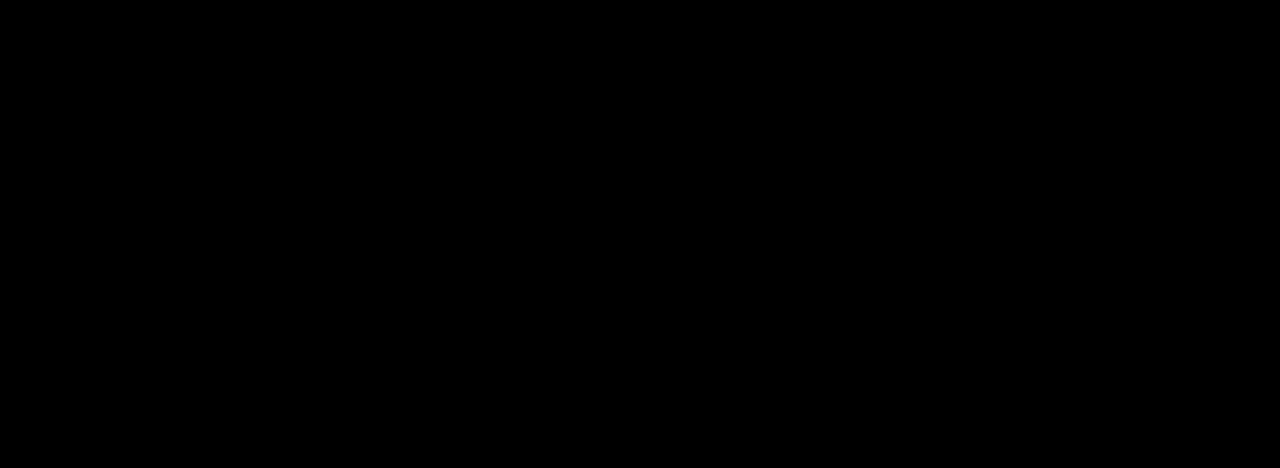
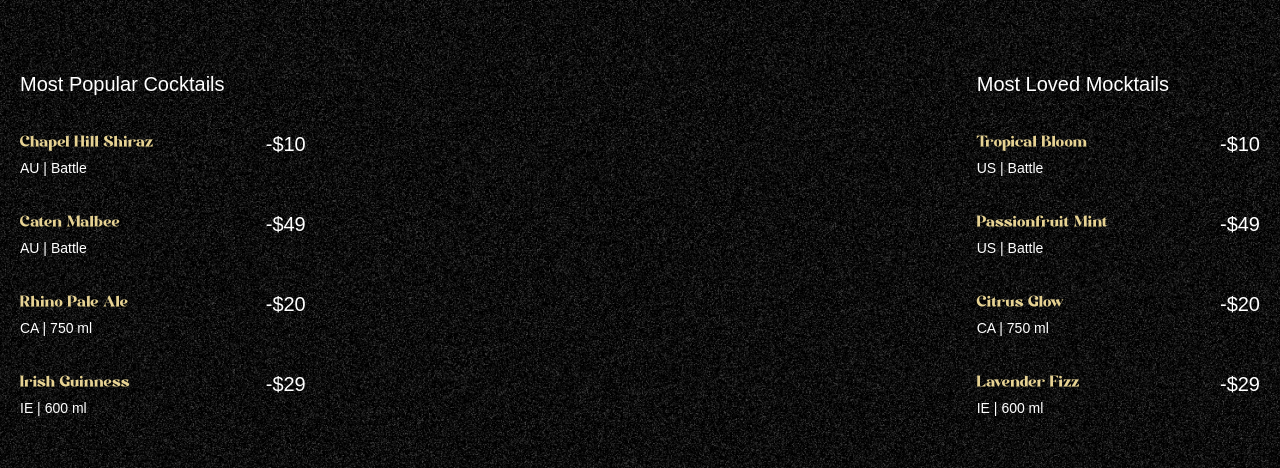
Before and after one commit to ola144/gsap_landing_page, a React (Vite) app: page / in a window 1280 px wide. Shown: the part 890-1358 px from the top of the page. Built offline with nearby package versions, Linux system fonts and the light colour scheme; a web font is replaced by a local one.

Commit message:
Implemnt cocktails section

```diff
--- a/src/App.jsx
+++ b/src/App.jsx
@@ -3,6 +3,7 @@
 
 import Navbar from "./components/Navbar.jsx";
 import Hero from "./components/Hero.jsx";
+import Cocktails from "./components/Cocktails.jsx";
 
 gsap.registerPlugin(ScrollTrigger, SplitText);
 
@@ -11,8 +12,8 @@
     <main>
       <Navbar />
       <Hero />
-      {/* <Cocktails />
-	 <About />
+      <Cocktails />
+      {/*<About />
 	 <Art />
 	 <Menu />
 	 <Contact /> */}
--- /dev/null
+++ b/src/components/Cocktails.jsx
@@ -0,0 +1,72 @@
+import React from "react";
+import { cocktailLists, mockTailLists } from "../../constants";
+import { useGSAP } from "@gsap/react";
+import gsap from "gsap";
+
+const Cocktails = () => {
+  useGSAP(() => {
+    const parallaxTimeline = gsap.timeline({
+      scrollTrigger: {
+        trigger: "cocktails",
+        start: "top 30%",
+        end: "bottom 80%",
+        scrub: true,
+      },
+    });
+
+    parallaxTimeline.from("#c-left-leaf", { x: -100, y: 100, duration: 1 });
+    parallaxTimeline.from(
+      "#c-right-leaf",
+      { x: 100, y: 100, duration: 1 },
+      "<"
+    );
+  });
+
+  return (
+    <section id="cocktails" className="noisy">
+      <img src="/images/cocktail-left-leaf.png" alt="l-leaf" id="c-left-leaf" />
+      <img
+        src="/images/cocktail-right-leaf.png"
+        alt="r-leaf"
+        id="c-right-leaf"
+      />
+
+      <div className="list">
+        <div className="popular">
+          <h2>Most Popular Cocktails</h2>
+          <ul>
+            {cocktailLists.map(({ name, country, price, detail }, index) => (
+              <li key={index}>
+                <div className="md:me-28">
+                  <h3>{name}</h3>
+                  <p>
+                    {country} | {detail}
+                  </p>
+                </div>
+                <span>-{price}</span>
+              </li>
+            ))}
+          </ul>
+        </div>
+        <div className="loved">
+          <h2>Most Loved Mocktails</h2>
+          <ul>
+            {mockTailLists.map(({ name, country, price, detail }, index) => (
+              <li key={index}>
+                <div className="md:me-28">
+                  <h3>{name}</h3>
+                  <p>
+                    {country} | {detail}
+                  </p>
+                </div>
+                <span>-{price}</span>
+              </li>
+            ))}
+          </ul>
+        </div>
+      </div>
+    </section>
+  );
+};
+
+export default Cocktails;
--- a/src/components/Hero.jsx
+++ b/src/components/Hero.jsx
@@ -72,7 +72,7 @@
 
   return (
     <>
-	 <section id="hero" className="noisy">
+      <section id="hero" className="noisy overflow-hidden">
         <h1 className="title">MOJITO</h1>
 
         <img
```
Lines whose indentation alone changed are shown as unchanged.
